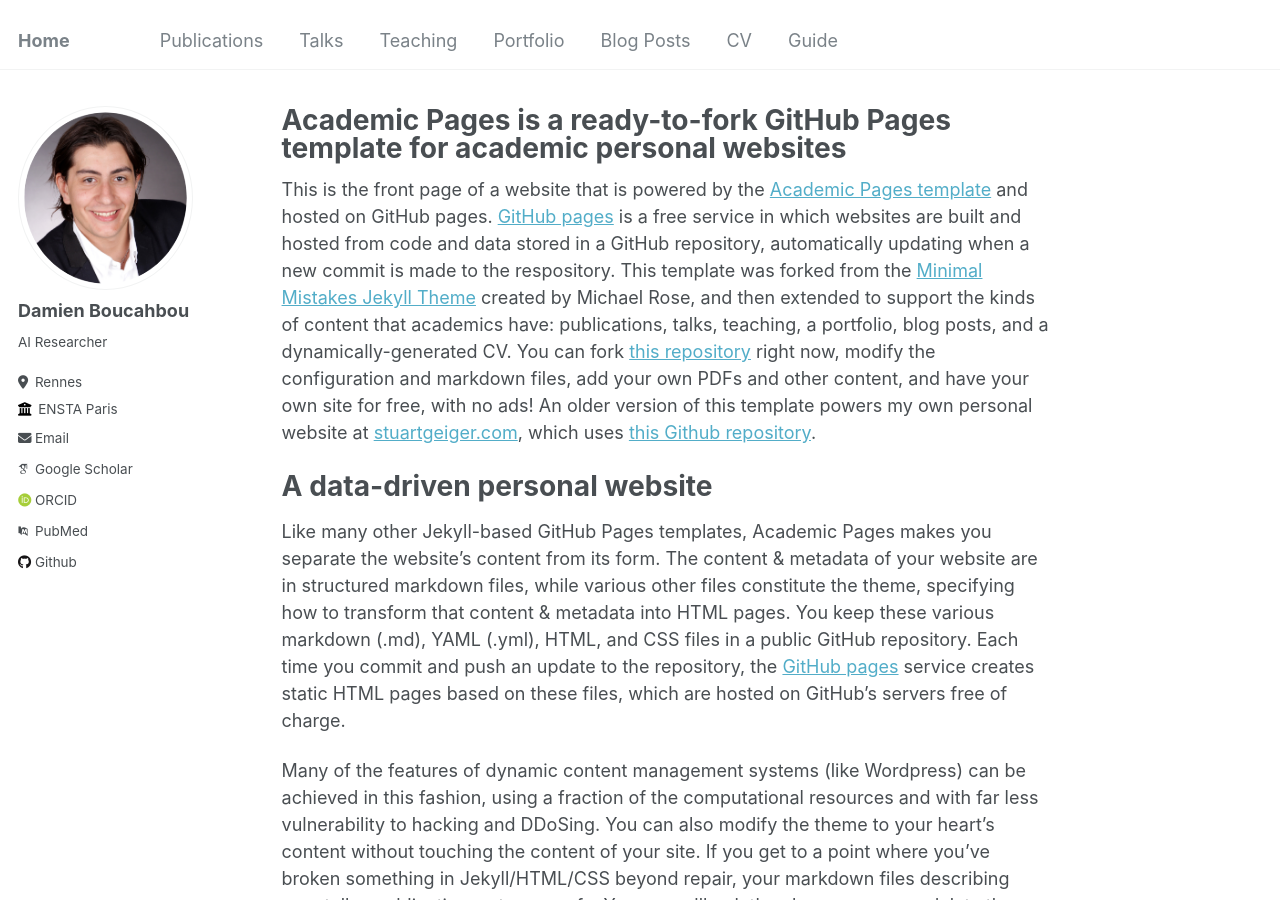
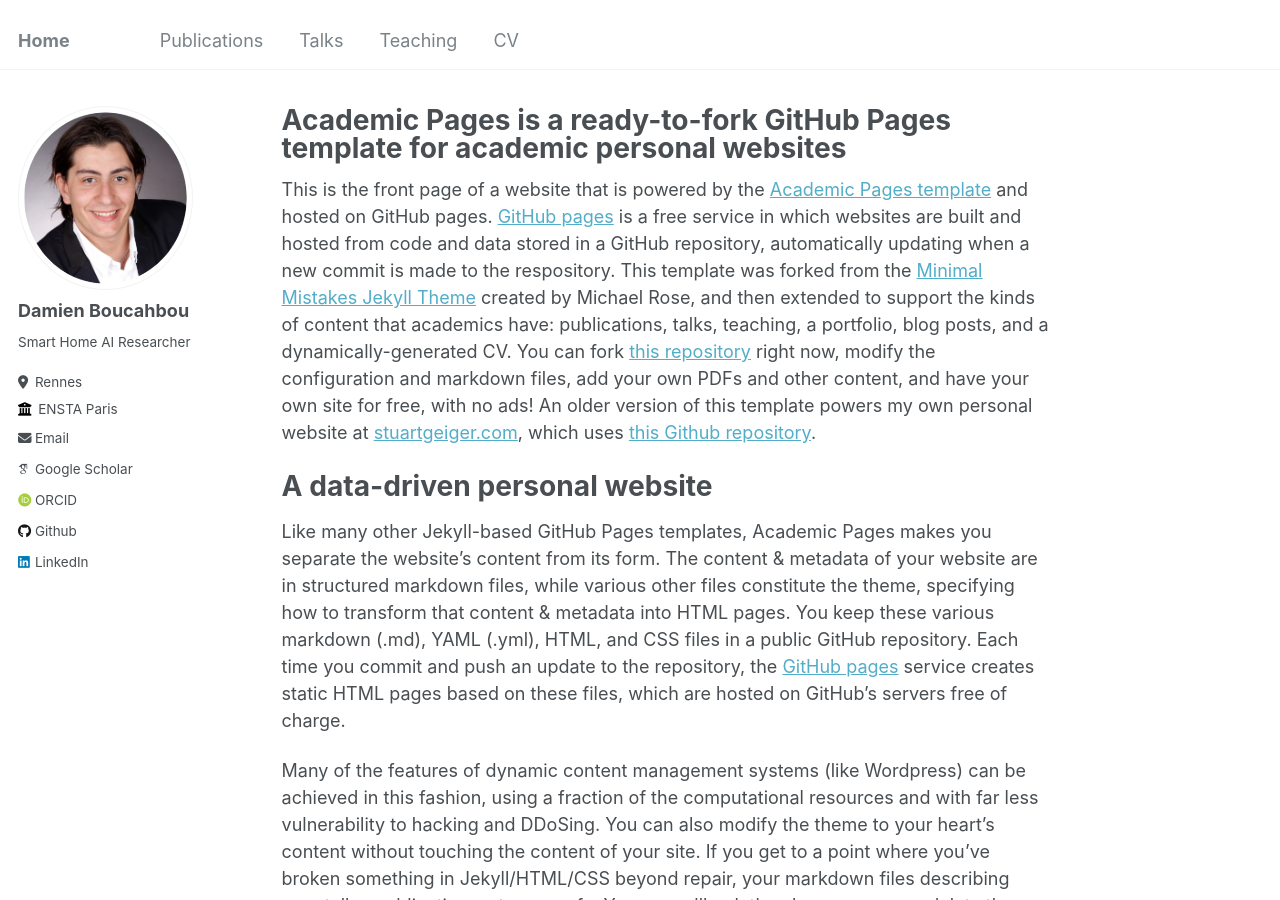
Before and after one commit to dbouchabou/dbouchabou, a Jekyll site: the page built from _pages/about.md, in a window 1280 px wide and 900 px high. Built offline with Jekyll 4.4.1, drawn with Linux system fonts in a browser that asks for light colours; some web fonts are replaced.

Commit message:
edit social lings and navigation

```diff
--- a/_config.yml
+++ b/_config.yml
@@ -12,7 +12,7 @@
 title_separator          : "-"
 name                     : &name "Damien Bouchabou"
 description              : &description "personal description"
-url                      : https://dbouchabou.github.io/ # the base hostname & protocol for your site e.g. "https://mmistakes.github.io"
+url                      : https://dbouchabou.github.io # the base hostname & protocol for your site e.g. "https://mmistakes.github.io"
 baseurl                  : "" # the subpath of your site, e.g. "/blog"
 repository               : "dbouchabou/dbouchabou.github.io"
 
@@ -24,7 +24,7 @@
   avatar           : "DamienBouchabou.jpg"
   name             : "Damien Boucahbou"
   pronouns         : # example: "she/her"
-  bio              : "AI Researcher"
+  bio              : "Smart Home AI Researcher"
   location         : "Rennes"
   employer         : "ENSTA Paris"
   uri              : # URL
@@ -32,11 +32,11 @@
 
   # Academic websites
   arxiv            : # URL - Update with the correct link to your profile
-  googlescholar    : "https://scholar.google.com/citations?user=PS_CX0AAAAAJ"
+  googlescholar    : "https://scholar.google.com/citations?user=vtUIdqgAAAAJ"
   impactstory      : # URL
-  orcid            : "http://orcid.org/yourorcidurl"
+  orcid            : "https://orcid.org/0000-0003-3623-3626"
   semantic         : # URL
-  pubmed           : "https://www.ncbi.nlm.nih.gov/pubmed/?term=john+snow"
+  pubmed           : # URL
   researchgate     : # URL
 
   # Repositories and software development
@@ -57,7 +57,7 @@
   keybase          : # Username
   instagram        : # Username
   lastfm           : # Username
-  linkedin         : # Username
+  linkedin         : "https://www.linkedin.com/in/damien-bouchabou-5725329b"
   mastodon         : # URL
   medium           : # URL
   pinterest        : # Username
--- a/_data/navigation.yml
+++ b/_data/navigation.yml
@@ -9,14 +9,5 @@
   - title: "Teaching"
     url: /teaching/
 
-  - title: "Portfolio"
-    url: /portfolio/
-
-  - title: "Blog Posts"
-    url: /year-archive/
-
   - title: "CV"
     url: /cv/
-
-  - title: "Guide"
-    url: /markdown/
```
